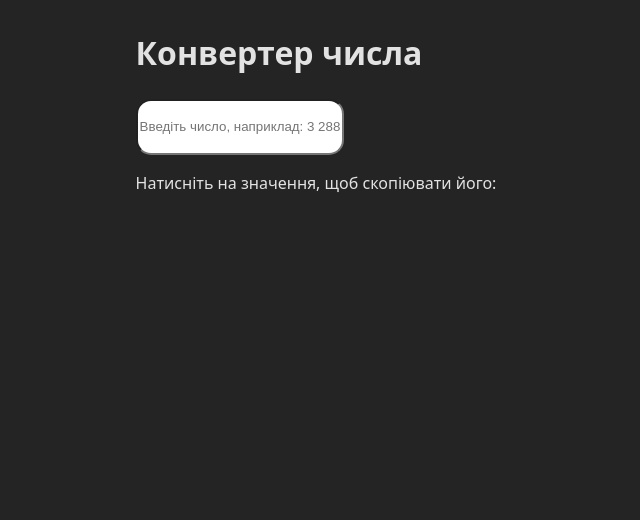
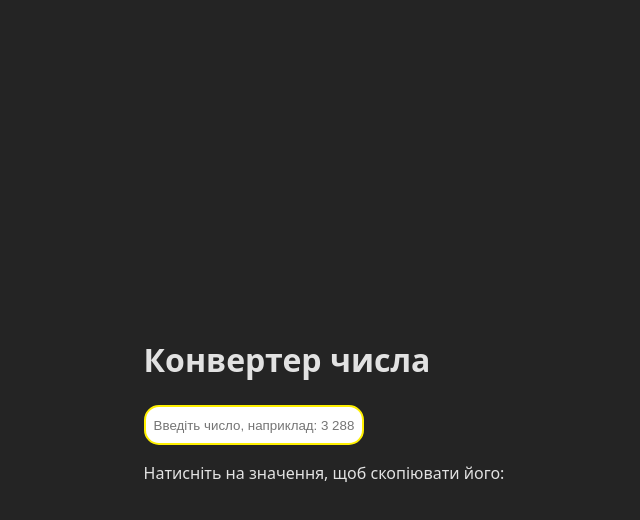
Before and after one commit to bveretelnik/convert-sum, a React (Vite) app: page / in a window 1280 px wide. Shown: the top 520 px of the page, without its empty margins (324-964 px from the left). Built offline with nearby package versions, Linux system fonts and the light colour scheme.

Commit message:
FT - fix input styles

```diff
--- a/src/components/NumberConverter/NumberConverter.css
+++ b/src/components/NumberConverter/NumberConverter.css
@@ -3,14 +3,21 @@
   flex-direction: column;
   justify-content: center;
   align-items: center;
+  width: 100vw;
+  height: 100vh;
 }
 
 .convectorContainer input {
   width: 200px;
-  height: 50px;
+  height: 20px;
   border-radius: 15px;
+  border: 2px solid #fff000;
 }
 
 .convectorWrapper {
   width: fit-content;
 }
+
+.convectorInput {
+  padding: 8px;
+}
--- a/src/components/NumberConverter/NumberConverter.jsx
+++ b/src/components/NumberConverter/NumberConverter.jsx
@@ -21,6 +21,7 @@ const NumberConverter = () => {
       <div className="convectorWrapper">
         <h1>Конвертер числа</h1>
         <input
+            className="convectorInput"
           type="text"
           value={input}
           onChange={handleInputChange}
```
